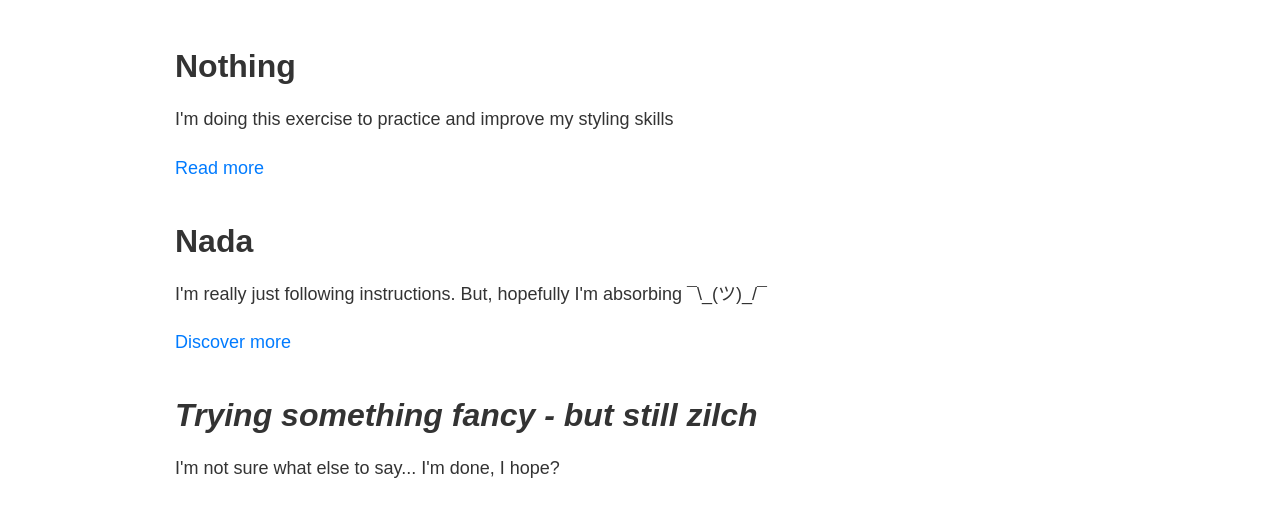
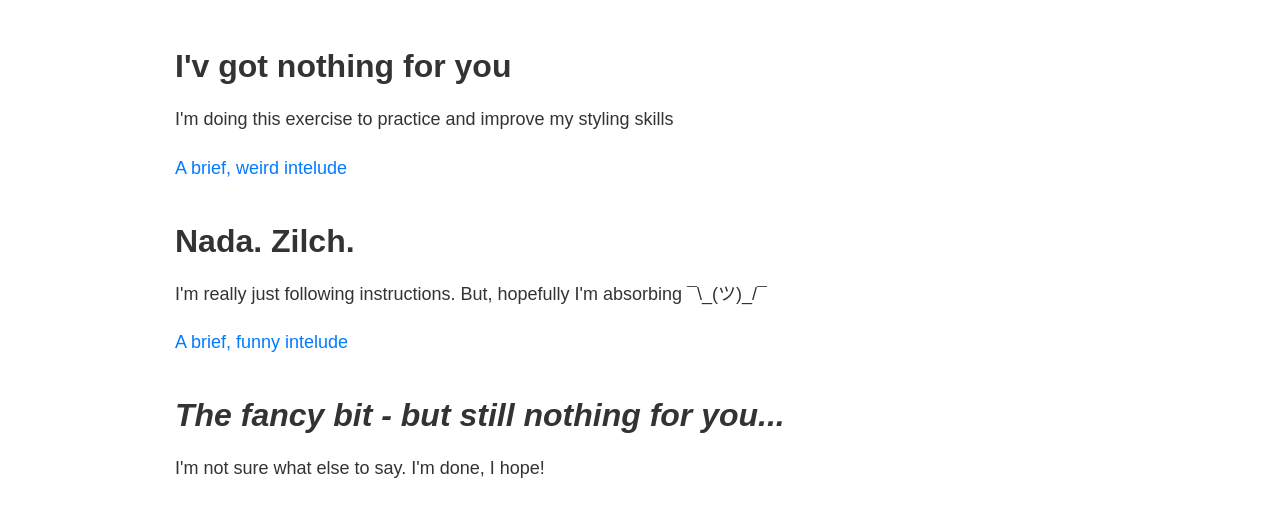
Before and after one commit to Natenfez/medium-article, a plain HTML site: page index.html in a window 1280 px wide. Shown: the part 210-726 px from the top of the page. Drawn offline with Linux system fonts and the light colour scheme.

Commit message:
small content changes

```diff
--- a/index.html
+++ b/index.html
@@ -16,20 +16,20 @@
     </header>
 
     <div class="container">
-        <h2 class="article-header">Nothing</h2>
+        <h2 class="article-header">I'v got nothing for you</h2>
         <p class="article-paragraph">I'm doing this exercise to practice and improve my styling skills</p>
         <p class="article-paragraph">
-            <a href="https://www.instagram.com/p/DA8Vl4YNTSs/" class="fancy-link">Read more</a>
+            <a href="https://www.instagram.com/p/DA8Vl4YNTSs/" class="fancy-link">A brief, weird intelude</a>
         </p>
 
-        <h3 class="article-header">Nada</h3>
+        <h3 class="article-header">Nada. Zilch.</h3>
         <p class="article-paragraph">I'm really just following instructions. But, hopefully I'm absorbing ¯\_(ツ)_/¯</p>
         <p class="article-paragraph">
-            <a href="https://www.instagram.com/p/C5UVo9PuE9C/" class="fancy-link">Discover more</a>
+            <a href="https://www.instagram.com/p/C5UVo9PuE9C/" class="fancy-link">A brief, funny intelude</a>
         </p>
 
-        <h3 class="article-header fancy-hover-text">Trying something fancy - but still zilch</h3>
-        <p class="article-paragraph">I'm not sure what else to say... I'm done, I hope?</p>
+        <h3 class="article-header fancy-hover-text">The fancy bit - but still nothing for you...</h3>
+        <p class="article-paragraph">I'm not sure what else to say. I'm done, I hope!</p>
     </div>
 
 </body>
```
